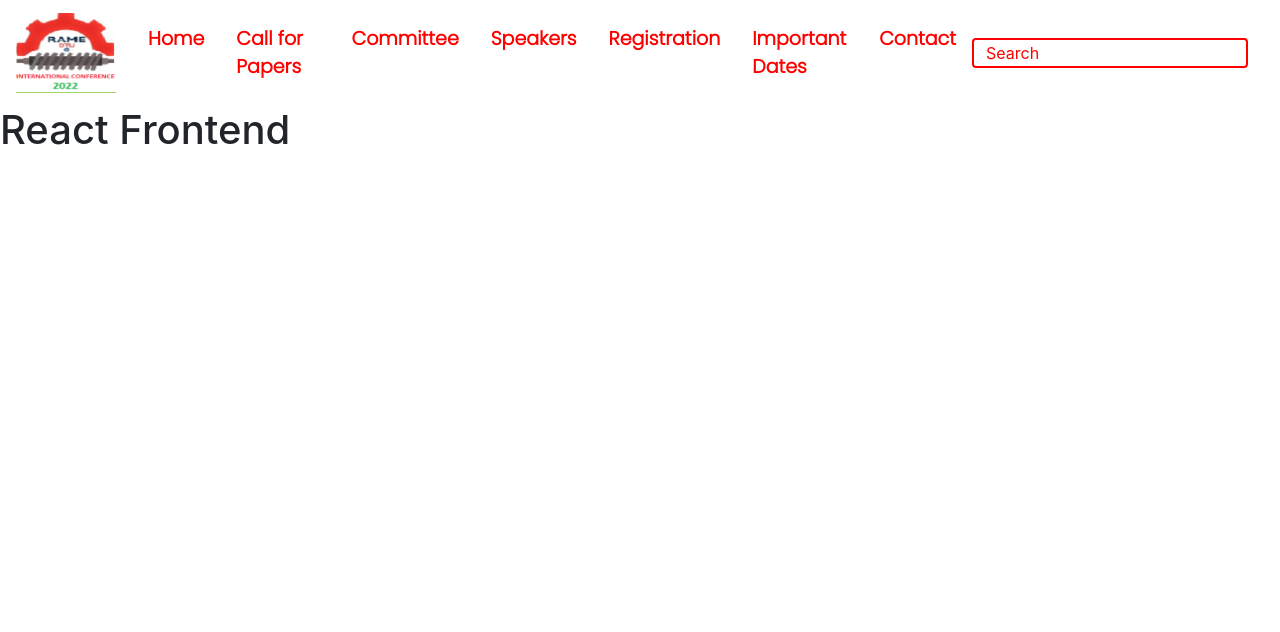
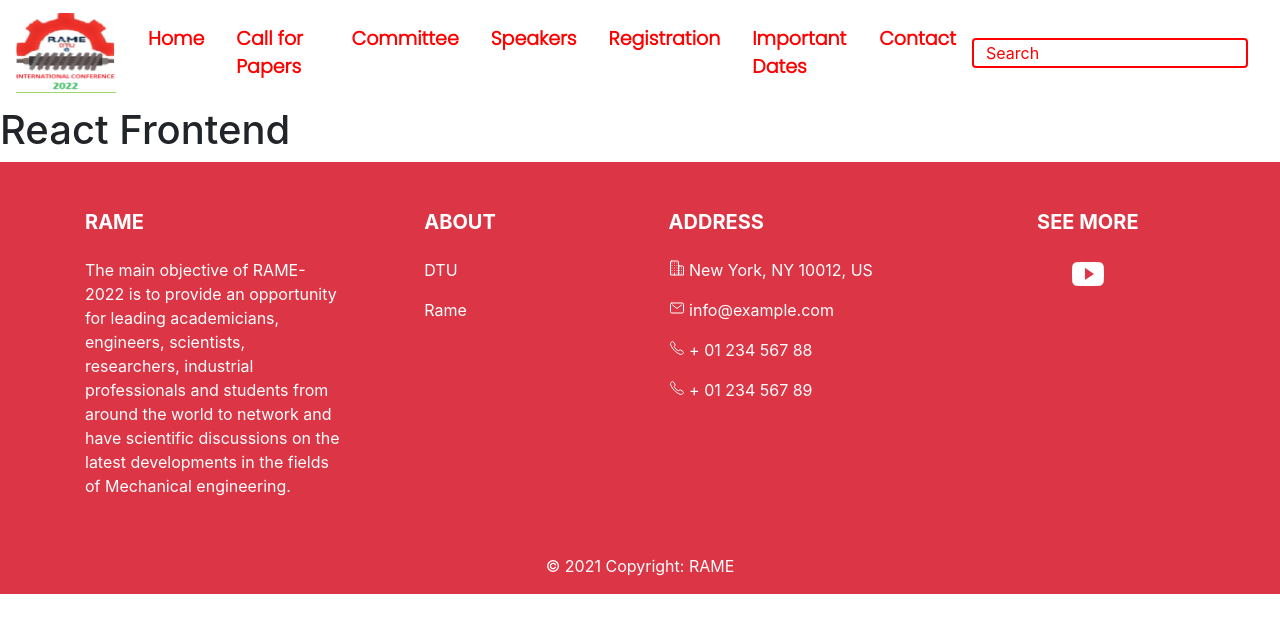
Before and after one commit to suhas-malhotra/RAME-2022, a React (Create React App) app in the folder client/: page / in a window 1280 px wide. Shown: the top 632 px of the page. Built offline with nearby package versions, Linux system fonts and the light colour scheme.

Commit message:
footer css done

```diff
--- a/client/src/App.js
+++ b/client/src/App.js
@@ -1,10 +1,13 @@
 import Navbar from "./components/layouts/Navbar";
+
+import Footer from "./components/layouts/Footer";
 
 function App() {
   return (
     <div>
       <Navbar />
       <h1>React Frontend</h1>
+      <Footer />
     </div>
   );
 }
--- /dev/null
+++ b/client/src/assets/css/footer.css
@@ -0,0 +1,7 @@
+.footer-link{
+    color: white;
+}
+.footer-link:hover{
+    color: white;
+    text-decoration: none;
+}
--- /dev/null
+++ b/client/src/components/layouts/Footer.js
@@ -0,0 +1,131 @@
+/* eslint-disable jsx-a11y/anchor-is-valid */
+// eslint-disable-next-line jsx-a11y/anchor-has-content
+
+// EXTERNAL CSS
+import "../../assets/css/footer.css";
+
+const Footer = () => {
+  return (
+    <footer className="page-footer font-small bg-danger lighten-3 pt-4 text-white">
+      <div className="container text-center text-md-left">
+        <div className="row">
+          <div className="col-md-4 col-lg-3 mr-auto my-md-4 my-0 mt-4 ">
+            <h5 className="font-weight-bold text-uppercase mb-4 text-white">
+              RAME
+            </h5>
+            <p>
+              The main objective of RAME-2022 is to provide an opportunity for
+              leading academicians, engineers, scientists, researchers,
+              industrial professionals and students from around the world to
+              network and have scientific discussions on the latest developments
+              in the fields of Mechanical engineering.
+            </p>
+          </div>
+
+          <hr className="clearfix w-100 d-md-none" />
+
+          <div className="col-md-2 col-lg-2 mx-auto my-md-4 my-0 mt-4 ">
+            <h5 className="font-weight-bold text-uppercase mb-4 text-white">
+              About
+            </h5>
+
+            <ul className="list-unstyled">
+              <li>
+                <p>
+                  <a href="#!" className="footer-link">
+                    {" "}
+                    DTU
+                  </a>
+                </p>
+              </li>
+              <li>
+                <p>
+                  <a href="#!" className="footer-link">
+                    {" "}
+                    Rame
+                  </a>
+                </p>
+              </li>
+            </ul>
+          </div>
+
+          <hr className="clearfix w-100 d-md-none" />
+
+          <div className="col-md-4 col-lg-3 mx-auto my-md-4 my-0 mt-4 ">
+            <h5 className="font-weight-bold text-uppercase mb-4 text-white">
+              Address
+            </h5>
+
+            <ul className="list-unstyled text-white">
+              <li>
+                <p>
+                  <ion-icon
+                    name="business-outline"
+                    style={{ color: "white" }}
+                  ></ion-icon>{" "}
+                  New York, NY 10012, US
+                </p>
+              </li>
+              <li>
+                <p>
+                  <ion-icon
+                    name="mail-outline"
+                    style={{ color: "white" }}
+                  ></ion-icon>
+                  {"  "}
+                  info@example.com
+                </p>
+              </li>
+              <li>
+                <p>
+                  <ion-icon
+                    name="call-outline"
+                    style={{ color: "white" }}
+                  ></ion-icon>{" "}
+                  + 01 234 567 88
+                </p>
+              </li>
+              <li>
+                <p>
+                  <ion-icon
+                    name="call-outline"
+                    style={{ color: "white" }}
+                  ></ion-icon>{" "}
+                  + 01 234 567 89
+                </p>
+              </li>
+            </ul>
+          </div>
+
+          <hr className="clearfix w-100 d-md-none" />
+
+          <div className="col-md-2 col-lg-2 text-center mx-auto my-4">
+            <h5 className="font-weight-bold text-uppercase mb-4 text-white">
+              See More
+            </h5>
+            <a
+              type="button"
+              className="btn-floating btn-fb"
+              href="https://www.youtube.com/channel/UCqvGdx5qNhCtJHWEZceIWPg"
+            >
+              <ion-icon
+                name="logo-youtube"
+                size="large"
+                style={{ color: "white" }}
+              ></ion-icon>
+            </a>
+          </div>
+        </div>
+      </div>
+      <div className="footer-copyright text-center py-3 text-white">
+        © 2021 Copyright:
+        <a href="https://rame.dtu.ac.in" className="text-white ">
+          {" "}
+          RAME
+        </a>
+      </div>
+    </footer>
+  );
+};
+
+export default Footer;
```
